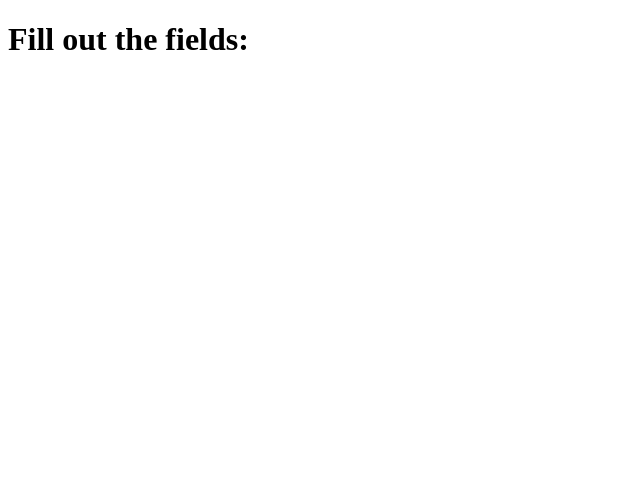
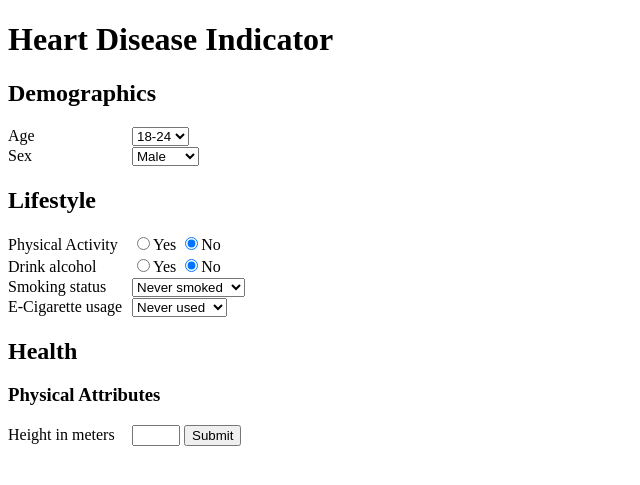
Before and after one commit to raymondcen/Heart-Disease-Predictor, a Flask app: page /predict in a window 1280 px wide. Shown: the top 485 px of the page, without its empty margins (0-640 px from the left). Run offline with Flask 3, Linux system fonts and the light colour scheme.

Commit message:
made forms

```diff
--- a/src/pipeline/predict_pipeline.py
+++ b/src/pipeline/predict_pipeline.py
@@ -53,3 +53,4 @@ class CustomData: #for mapping frontend inputs to backend
             HighRiskLastYear: str,
             CovidPos: str
     ):
+        pass
--- a/templates/fields.html
+++ b/templates/fields.html
@@ -6,6 +6,91 @@
     <title>Document</title>
 </head>
 <body>
-    <h1>Fill out the fields:</h1>
+
+    <style>
+    label {
+        display: inline-block;
+        width: 120px;
+        margin-bottom: 2px;
+    }
+    </style>
+
+    <h1>Heart Disease Indicator</h1>
+
+   <div>
+     <h2>Demographics</h2>
+        <div>
+            <label for="age">Age</label>
+            <select name="age" id="age">
+                <option value="18-24">18-24</option>
+                <option value="25-29">25-29</option>
+                <option value="30-34">30-34</option>
+                <option value="35-39">35-39</option>
+                <option value="40-44">40-44</option>
+                <option value="45-49">45-49</option>
+                <option value="50-54">50-54</option>
+                <option value="55-59">55-59</option>
+                <option value="60-64">60-64</option>
+                <option value="65-69">65-69</option>
+                <option value="70-74">70-74</option>
+                <option value="75-79">75-79</option>
+                <option value="80+">80+</option>
+
+            </select>
+        </div>
+        <div>
+            <label for="sex">Sex</label>
+            <select name="sex" id="sex">
+                <option value="male">Male</option>
+                <option value="female">Female</option>
+            </select>
+        </div>
+   </div>
+
+   <div>
+        <h2>Lifestyle</h2>
+        <div>
+            <label for="PhysicalActivities">Physical Activity</label>
+            <input type="radio" name="PhysicalActivities" value="yes">Yes
+            <input type="radio" name="PhysicalActivities" value="no" checked>No
+        </div>
+
+        <div>
+            <label for="AlcoholDrinkers">Drink alcohol</label>
+            <input type="radio" name="AlcoholDrinkers" value="yes">Yes
+            <input type="radio" name="AlcoholDrinkers" value="no" checked>No
+        </div>
+
+        <div>
+            <label for="SmokerStatus">Smoking status</label>
+            <select name="SmokerStatus" id="SmokerStatus">
+                <option value="never">Never smoked</option>
+                <option value="former">Former smoker</option>
+                <option value="some">Some days</option>
+                <option value="every">Every day</option>
+            </select>
+        </div>
+
+        <div>
+            <label for="ECigUse">E-Cigarette usage</label>
+            <select name="ECigUse" id="ECigUse">
+                <option value="never">Never used</option>
+                <option value="former">Former user</option>
+                <option value="some">Some days</option>
+                <option value="every">Every day</option>
+            </select>
+        </div>
+   </div>
+
+   <div>
+        <h2>Health</h2>
+
+        <h3>Physical Attributes</h3>
+        <label for="height">Height in meters</label>
+        <input type="number" id="height" name="height" min="0" max="3">
+        <input type="submit">
+
+   </div>
+
 </body>
 </html>
```
Also changed, not shown: 1 other file.
